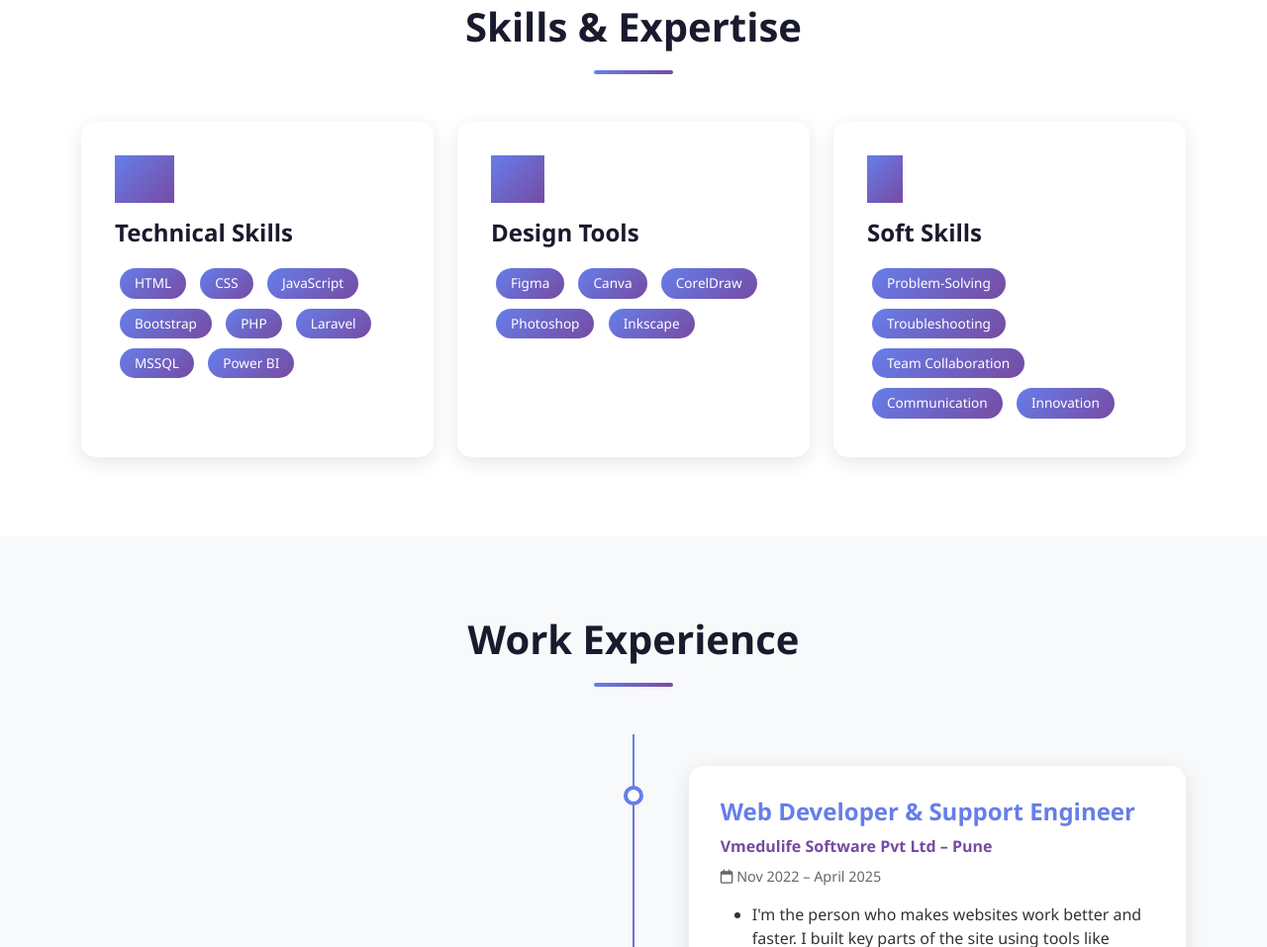
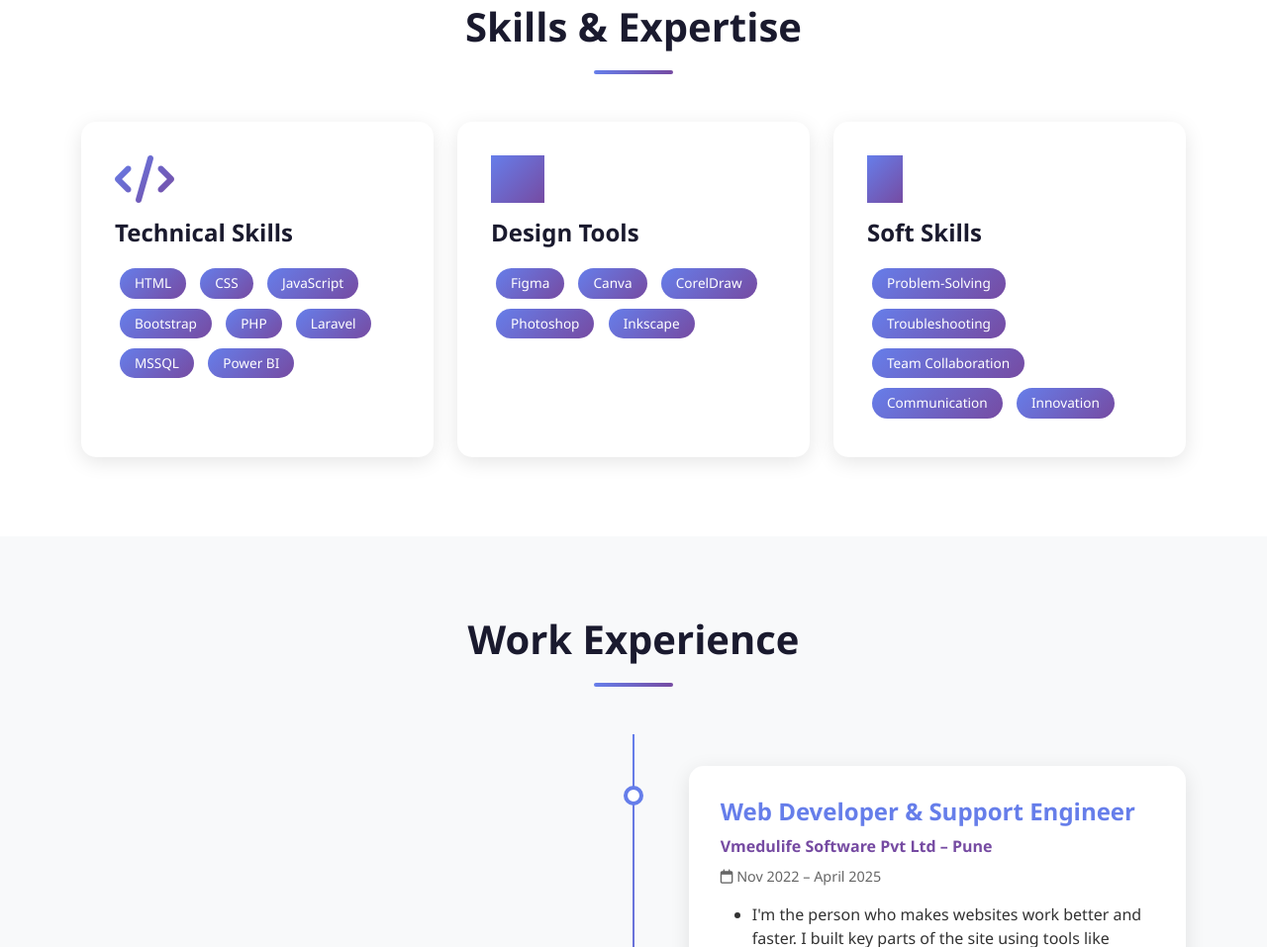
Before and after one commit to Shende0744/PortFolio_DhaneshwariShende.com, a plain HTML site: page index.html in a window 1280 px wide. Shown: the part 871-1828 px from the top of the page at 99% size. Drawn offline with nearby package versions, Linux system fonts and the light colour scheme.

```diff
--- a/index.html
+++ b/index.html
@@ -72,7 +72,7 @@
             <div class="row g-4">
                 <div class="col-md-4">
                     <div class="skill-card">
-                        <i class="fas fa-code"></i>
+                        <i class="fas fa-code" style="-webkit-background-clip: text;"></i>
                         <h4>Technical Skills</h4>
                         <div>
                             <span class="skill-badge">HTML</span>
```
